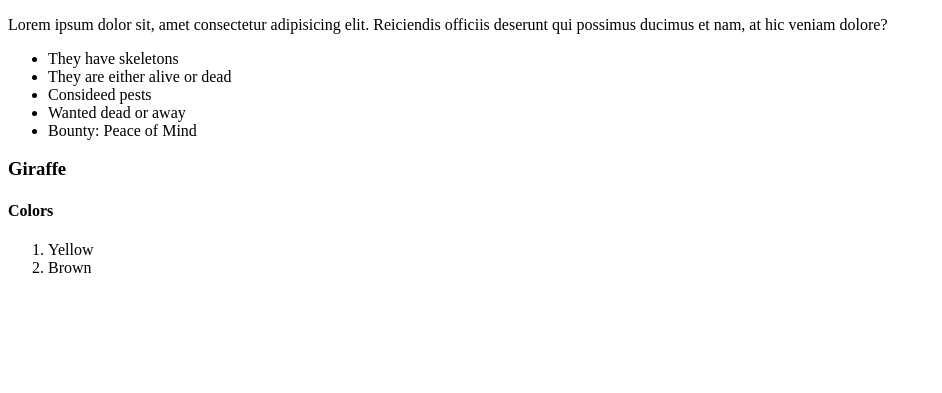
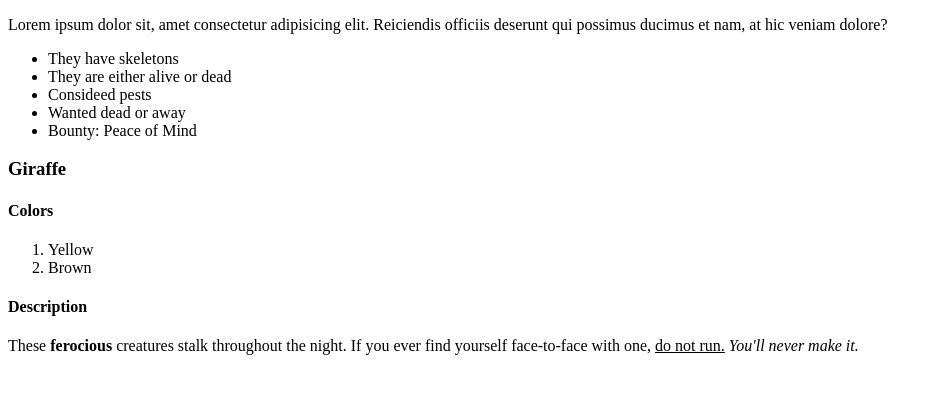
Before and after one commit to SolarWatcher/SP25-210, a plain HTML site: page homework-2/index.html in a window 1280 px wide. Shown: the part 105-498 px from the top of the page, without its empty margins (0-942 px from the left). Drawn offline with Linux system fonts and the light colour scheme.

Commit message:
Added paragraph to Giraffe along with bold, etc

```diff
--- a/homework-2/index.html
+++ b/homework-2/index.html
@@ -31,6 +31,12 @@
         <li>Yellow</li>
         <li>Brown</li>
       </ol>
+      <h4>Description</h4>
+      <p>
+        These <b>ferocious</b> creatures stalk throughout the night. If you ever
+        find yourself face-to-face with one, <u>do not run.</u>
+        <em>You'll never make it.</em>
+      </p>
     </section>
   </body>
 </html>
```
